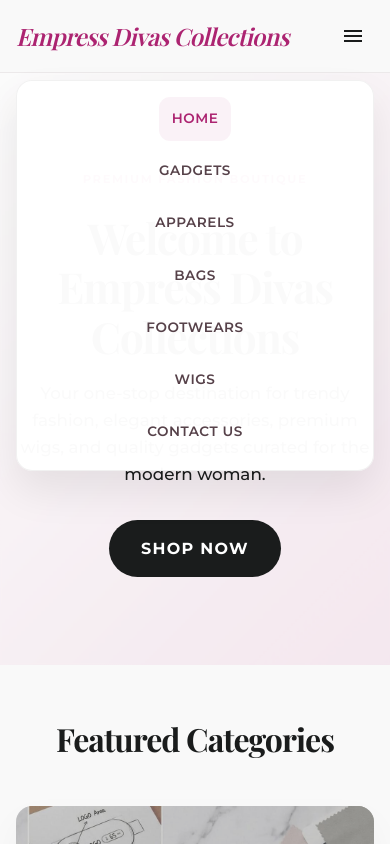
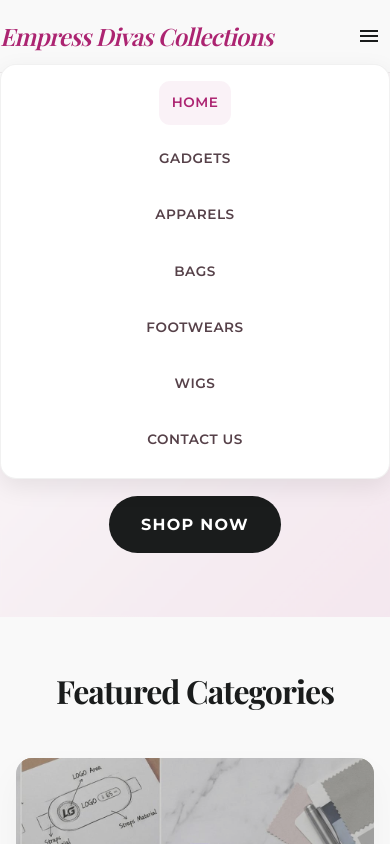
Before and after one commit to eamedjei-ctrl/empress_diva, a plain HTML site: page index.html in a window 390 px wide. Both pictures are taken after a click on the button "menu". Shown: the top 844 px of the page. Drawn offline with nearby package versions, Linux system fonts and the light colour scheme.

Commit message:
Responsive: improve mobile grids and accessible mobile menu

```diff
--- a/script.js
+++ b/script.js
@@ -10,8 +10,11 @@ document.addEventListener('DOMContentLoaded', () => {
   const toggleButton = document.querySelector('.mobile-toggle');
 
   if (toggleButton && navMenu) {
+    toggleButton.setAttribute('aria-expanded', 'false');
     toggleButton.addEventListener('click', () => {
-      navMenu.classList.toggle('open');
+      const open = navMenu.classList.toggle('open');
+      toggleButton.setAttribute('aria-expanded', open ? 'true' : 'false');
+      document.documentElement.classList.toggle('no-scroll', open);
     });
   }
 
--- a/styles.css
+++ b/styles.css
@@ -706,6 +706,50 @@ textarea {
   margin-bottom: 0.75rem;
 }
 
+/* Mobile / responsive fixes (appended) */
+@media (max-width: 1100px) {
+  .category-grid { grid-template-columns: repeat(3, minmax(0, 1fr)); }
+  .product-grid  { grid-template-columns: repeat(2, minmax(0, 1fr)); }
+}
+
+@media (max-width: 700px) {
+  .category-grid { grid-template-columns: repeat(2, minmax(0, 1fr)); gap: 1rem; }
+  .category-card { aspect-ratio: 3/4; min-height: 140px; }
+  .product-grid  { grid-template-columns: repeat(2, minmax(0, 1fr)); gap: 0.9rem; }
+  .product-card  { padding: 0.5rem; }
+  .hero { min-height: 56vh; padding: 2rem 0; }
+}
+
+/* small phones (375–420px) */
+@media (max-width: 420px) {
+  .container { width: 100%; padding: 0 1rem; }
+  .navbar { min-height: 64px; gap: 0.5rem; }
+  .mobile-toggle { display: inline-flex; }
+  .hidden-mobile { display: none !important; }
+
+  /* mobile menu */
+  .nav-menu { display: none; }
+  .nav-menu.open {
+    display: flex;
+    flex-direction: column;
+    position: absolute;
+    top: 64px;
+    left: 0;
+    right: 0;
+    background: var(--white);
+    padding: 1rem;
+    gap: 0.75rem;
+    box-shadow: 0 8px 24px rgba(0,0,0,0.08);
+  }
+
+  /* keep two columns on small phones */
+  .category-grid,
+  .product-grid { grid-template-columns: repeat(2, minmax(0, 1fr)); }
+}
+
+/* disable page scroll when mobile menu open */
+.no-scroll, html.no-scroll, body.no-scroll { overflow: hidden; height: 100%; }
+
 .crumb-current {
   color: var(--pink);
 }
```
